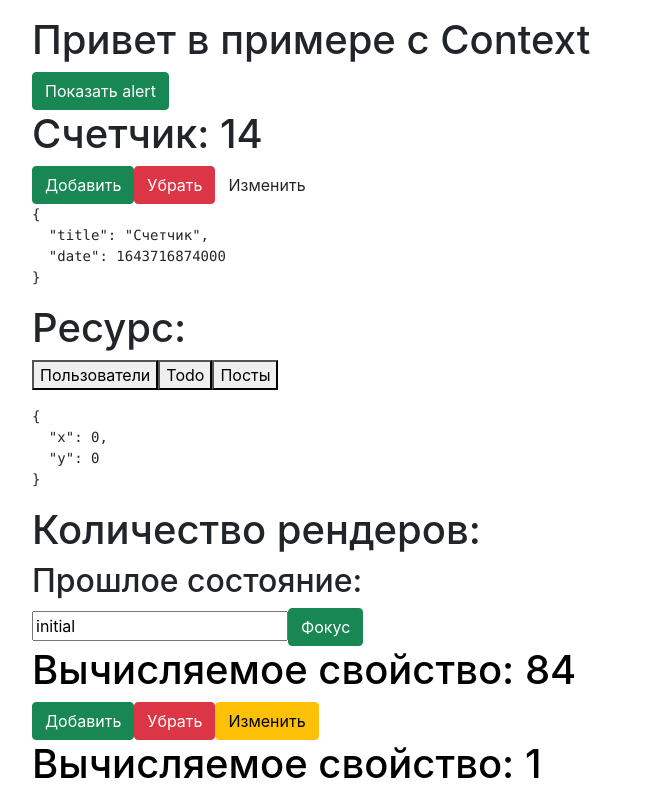
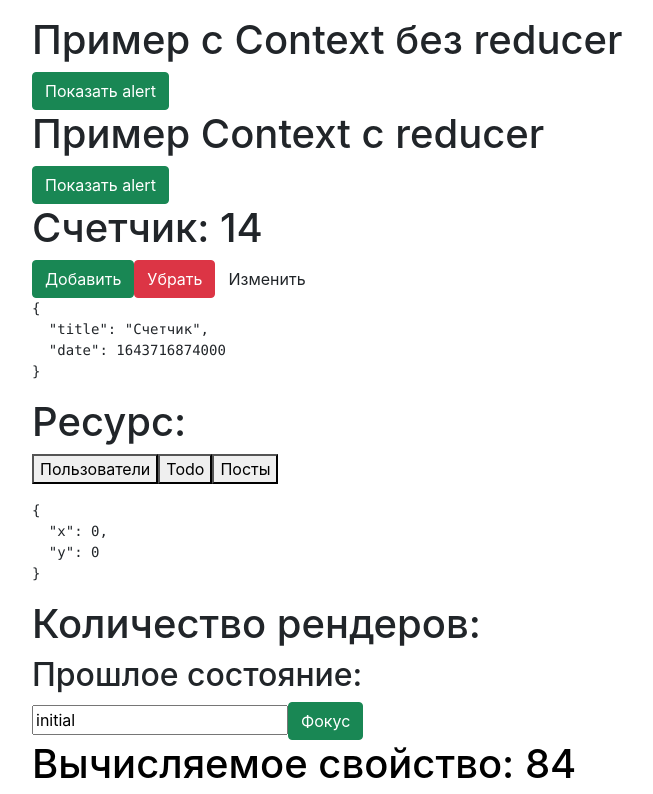
Before and after one commit to nacukisubaru/vladlen-react-hooks-practic, a React (Create React App) app: page / in a window 1280 px wide. Shown: the top 794 px of the page, without its empty margins (50-703 px from the left). Built offline with nearby package versions, Linux system fonts and the light colour scheme; no server answers.

Commit message:
useContext и reducer примеры контекста с reducer и без

```diff
--- a/src/App.js
+++ b/src/App.js
@@ -6,24 +6,35 @@ import Users from "./examples/users";
 import CounterUseRef from "./examples/effect";
 import MemoCounter from "./examples/memo";
 import CounterCallback from "./examples/callback";
-import Main from "./example_app/Main";
+import MainReducer from "./example_app/alert_reducer/Main";
+import AlertReducer from "./example_app/alert_reducer/Alert";
+import {AlertProviderReducer} from './example_app/alert_reducer/AlertContext';
+import Main from "./example_app/alert/Main";
 import Alert from "./example_app/alert/Alert";
-import {AlertProvider} from './example_app/alert/AlertContext'
+import {AlertProvider} from './example_app/alert/AlertContext';
 
 function App() {
   return (
-      //Пример с счетчиком и useState
+      //Провайдер
+      <div className="container pt-3">
           <AlertProvider>
-        <div className="container pt-3">
+              <div className="wrapper">
                   <Alert />
-            <Main/>
+                  <Main />
+              </div>
+          </AlertProvider>
+          <AlertProviderReducer>
+              <div className="wrapper">
+                  <AlertReducer />
+                  <MainReducer />
+              </div>
+          </AlertProviderReducer>
           <Counter />
           <Users />
           <CounterUseRef />
           <MemoCounter />
           <CounterCallback />
       </div>
-      </AlertProvider>
   );
 }
 
--- a/src/example_app/alert/AlertContext.js
+++ b/src/example_app/alert/AlertContext.js
@@ -22,7 +22,7 @@ export const AlertProvider = ({children}) => {
     const toggle = () => setAlert(prev => !prev)
     return (
         //можем передать в контекст объект который будет хранить в себе свойства и методы
-        //за счет чего можем пользоваться ими из объекта и не создавать еще больше контекстов провайдеров
+        //за счет чего можем пользоваться ими из объекта и не создавать еще больше контекстов
         <AlertContext.Provider value={{
             visible:alert,
             toggle
--- a/src/example_app/Main.js
+++ b/src/example_app/alert/Main.js
@@ -1,5 +1,5 @@
 import React from "react";
-import { useAlert } from "./alert/AlertContext";
+import { useAlert } from "./AlertContext";
 //import { useAlertToggle } from "./alert/AlertContext";
 
 export default function Main() {
@@ -8,7 +8,7 @@ export default function Main() {
     const {toggle} = useAlert()
     return (
         <>
-            <h1>Привет в примере с Context</h1>
+            <h1>Пример с Context без reducer</h1>
             <button className="btn btn-success" onClick={toggle}>Показать alert</button>
         </>
     );
--- /dev/null
+++ b/src/example_app/alert_reducer/Alert.js
@@ -0,0 +1,13 @@
+import React from "react";
+import {useAlert} from "./AlertContext";
+
+export default function Alert() {
+   const alert = useAlert()
+   if(!alert.visible) return null
+
+    return (
+        <div className={'alert alert-danger'} onClick={alert.hide}>
+            <p>{alert.text}</p>
+        </div>
+    )
+}
--- /dev/null
+++ b/src/example_app/alert_reducer/AlertContext.js
@@ -0,0 +1,43 @@
+import React, { useContext, useState, useReducer } from "react";
+
+const AlertContext = React.createContext();
+
+export const useAlert = () => {
+    return useContext(AlertContext);
+};
+
+const SHOW_ALERT = 'show'
+const HIDE_ALERT = 'hide'
+
+
+const reducer = (state, action) => {
+    switch (action.type) {
+        case SHOW_ALERT: return {...state, visible: true, text: action.text}
+        case HIDE_ALERT: return {...state, visible: false}
+        default: return state;
+    }
+};
+
+export const AlertProviderReducer = ({ children }) => {
+
+    const [state, dispatch] = useReducer(reducer, {
+        visible: false,
+        text: ''
+    });
+
+    const show = (text) => dispatch({type: SHOW_ALERT, text})
+    const hide = () => dispatch({type: HIDE_ALERT})
+
+    return (
+        <AlertContext.Provider
+            value={{
+                visible: state.visible,
+                text: state.text,
+                show,
+                hide
+            }}
+        >
+            {children}
+        </AlertContext.Provider>
+    );
+};
--- /dev/null
+++ b/src/example_app/alert_reducer/Main.js
@@ -0,0 +1,16 @@
+import React from "react";
+import { useAlert } from "./AlertContext";
+//import { useAlertToggle } from "./alert/AlertContext";
+
+export default function Main() {
+    //использование публичной функции из AlertContext в которой используется useContext
+    //const toggle = useAlertToggle()
+    const {show} = useAlert()
+    console.log(show)
+    return (
+        <>
+            <h1>Пример Context с reducer</h1>
+            <button className="btn btn-success" onClick={() => show('Этот текст из main.js')}>Показать alert</button>
+        </>
+    );
+}
```
Lines whose indentation alone changed are shown as unchanged.
